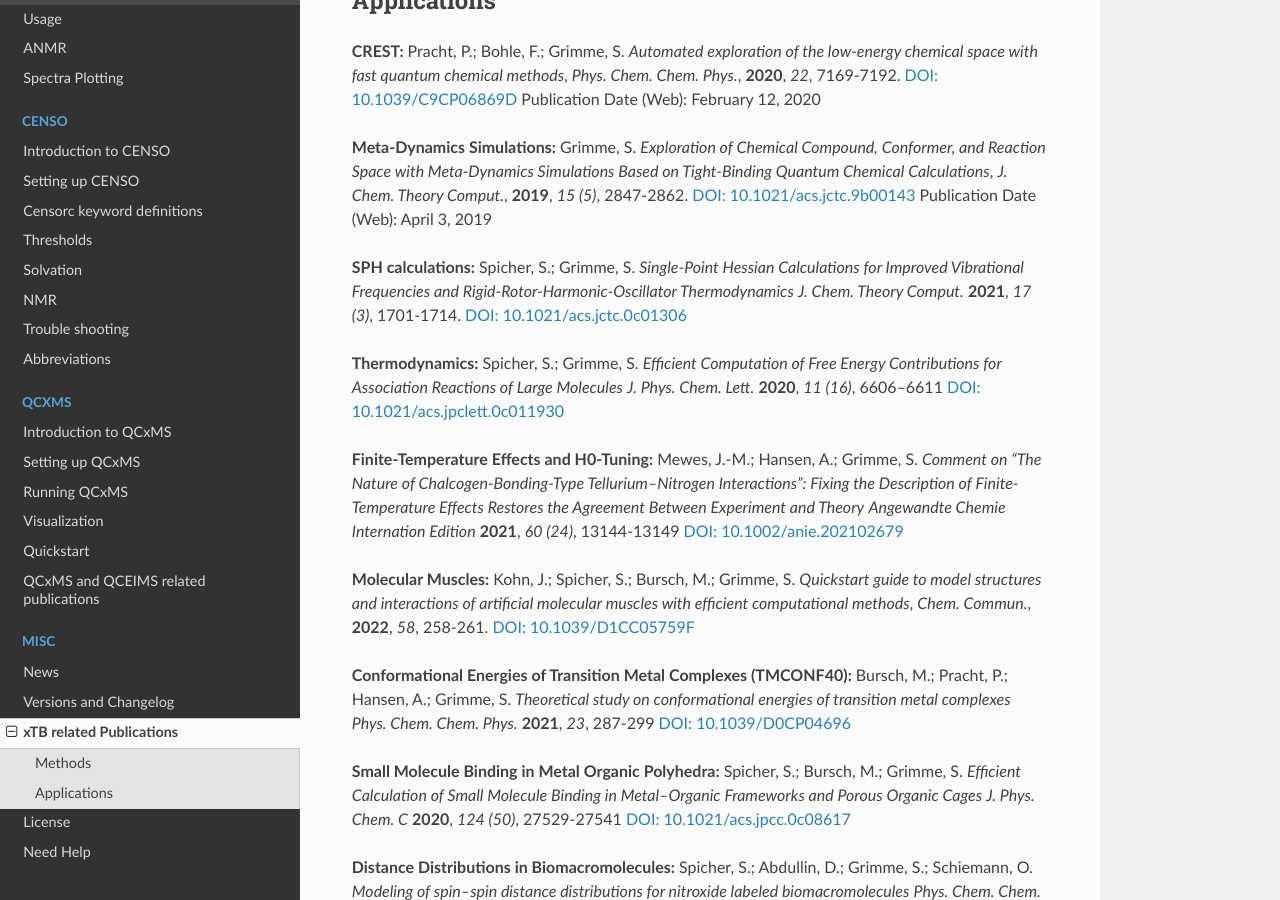
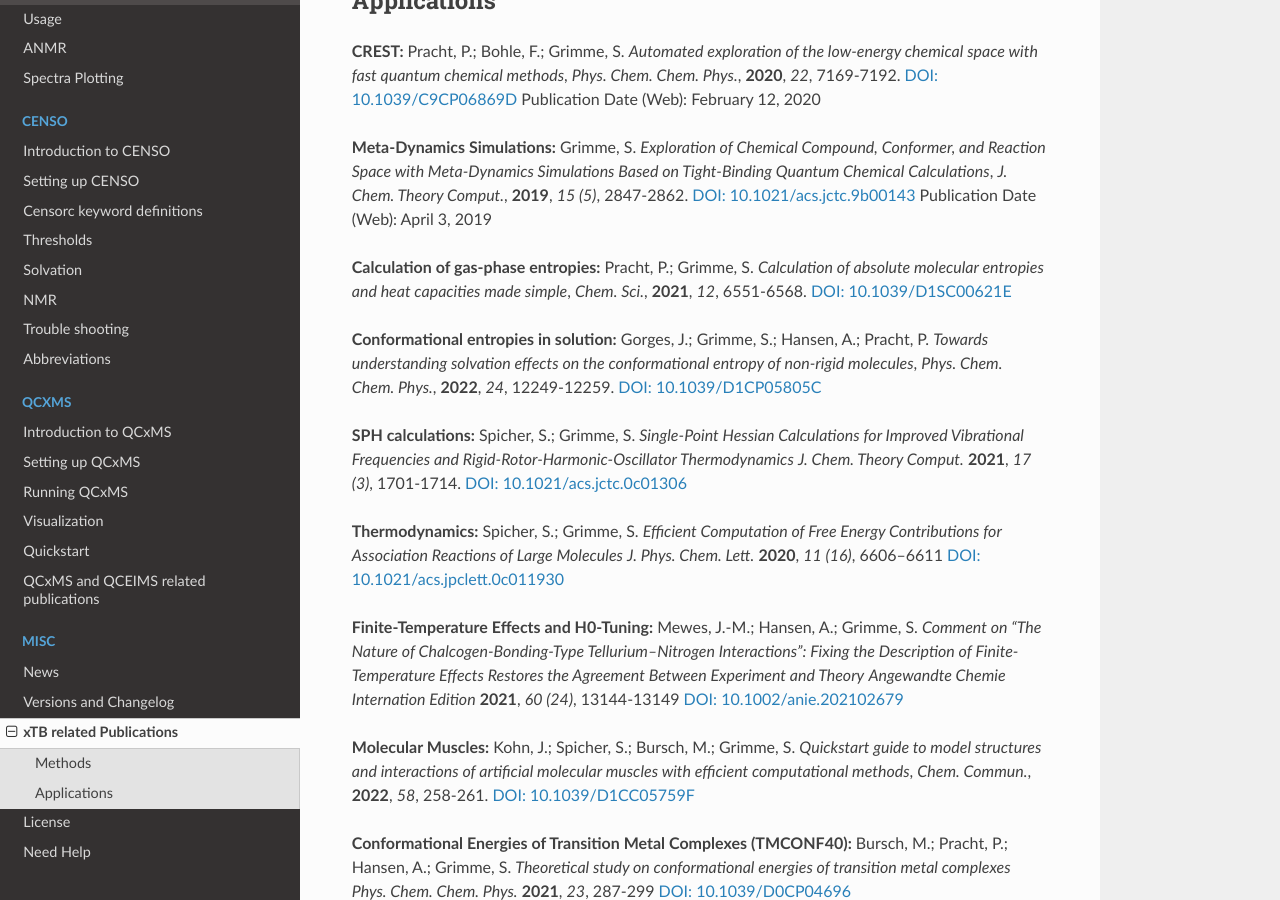
Before and after one commit to grimme-lab/xtb_docs, a Sphinx documentation site: the page built from source/xtbrelatedrefs.rst, in a window 1280 px wide and 900 px high, scrolled down 940 px. Built offline with Sphinx 7.4.7 and the Read the Docs theme 2.0.0, drawn with Linux system fonts in a browser that asks for light colours; pages that are not in the unit, such as notebooks, are missing from menus.

Commit message:
Update xtbrelatedrefs.rst

```diff
--- a/source/xtbrelatedrefs.rst
+++ b/source/xtbrelatedrefs.rst
@@ -45,6 +45,10 @@ Applications
 
 
 __ https://doi.org/10.1021/acs.jctc.9b00143
+
+**Calculation of gas-phase entropies:** Pracht, P.; Grimme, S. *Calculation of absolute molecular entropies and heat capacities made simple*, *Chem. Sci.*, **2021**, *12*, 6551-6568. `DOI: 10.1039/D1SC00621E <https://doi.org/10.1039/D1SC00621E>`_
+
+**Conformational entropies in solution:** Gorges, J.; Grimme, S.; Hansen, A.; Pracht, P. *Towards understanding solvation effects on the conformational entropy of non-rigid molecules*, *Phys. Chem. Chem. Phys.*, **2022**, *24*, 12249-12259. `DOI: 10.1039/D1CP05805C <https://dx.doi.org/10.1039/D1CP05805C>`_
 
 **SPH calculations:** Spicher, S.; Grimme, S.  *Single-Point Hessian Calculations for Improved Vibrational Frequencies and Rigid-Rotor-Harmonic-Oscillator Thermodynamics* *J. Chem. Theory Comput.* **2021**, *17 (3)*, 1701-1714.
 `DOI: 10.1021/acs.jctc.0c01306 <https://doi.org/10.1021/acs.jctc.0c01306>`_
```
